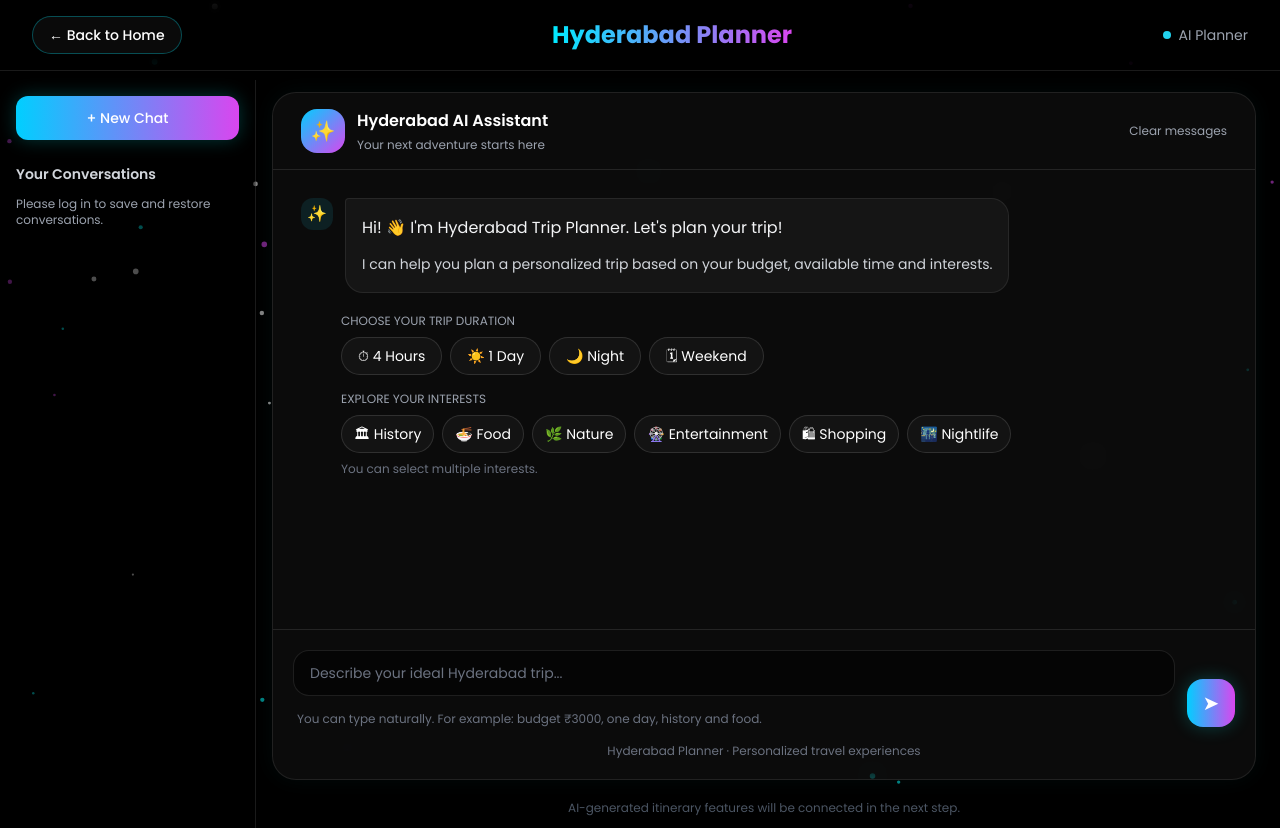
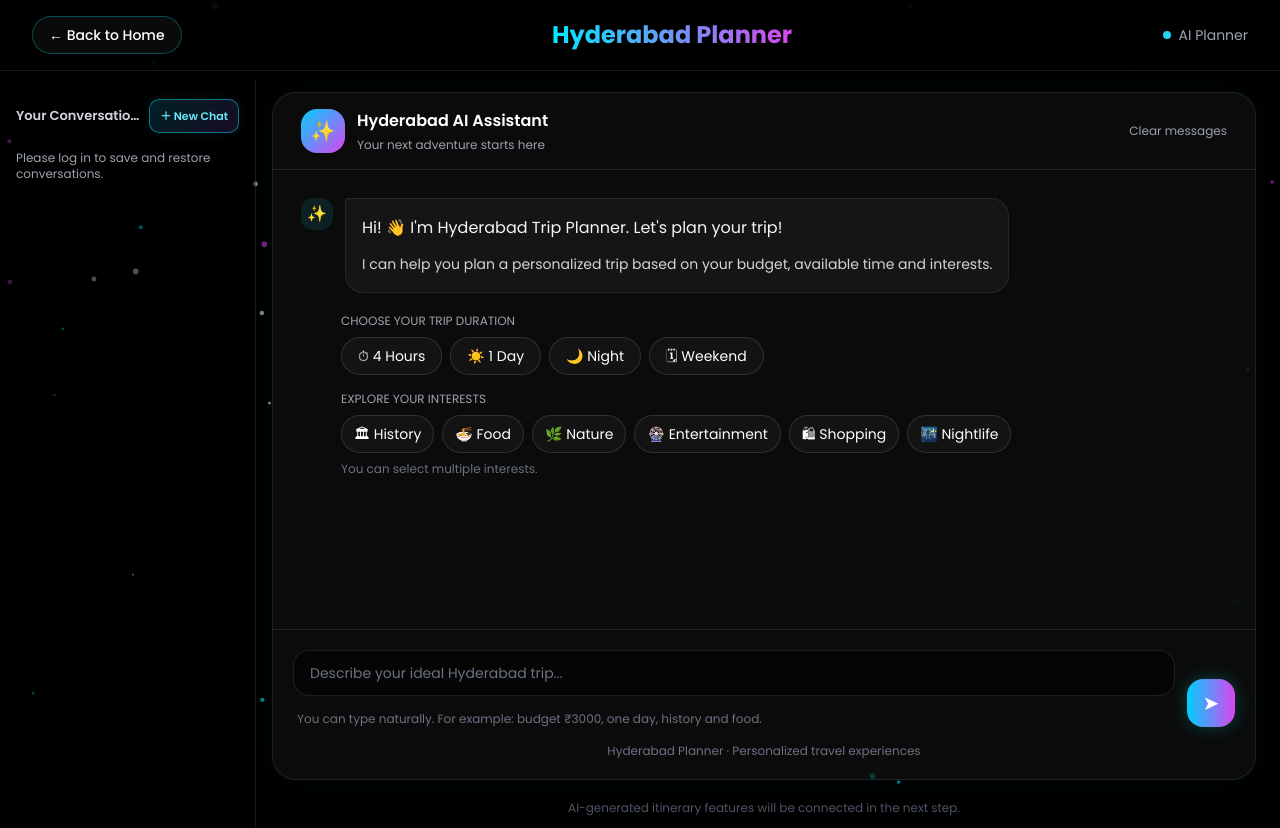
Before and after one commit to ManognaDeekonda/hyderabad_travelling, a Flask app: page /ai-planner in a window 1280 px wide. Run offline with Flask 3, Linux system fonts and the light colour scheme; some libraries are stand-ins or nearby versions.

Commit message:
Improve mobile history and new chat layout

```diff
--- a/templates/ai_planner.html
+++ b/templates/ai_planner.html
@@ -203,6 +203,105 @@
         }
 
 
+        /* NEW CHAT BUTTON */
+
+        .newChatMobileBtn {
+            display: inline-flex;
+            align-items: center;
+            justify-content: center;
+            gap: 6px;
+
+            flex-shrink: 0;
+
+            min-height: 36px;
+            padding: 8px 14px;
+
+            border-radius: 10px;
+            border: 1px solid rgba(0, 234, 255, 0.45);
+
+            background: linear-gradient(135deg,
+                    rgba(0, 234, 255, 0.14),
+                    rgba(168, 85, 247, 0.14));
+
+            color: #67e8f9;
+
+            font-size: 12px;
+            font-weight: 600;
+
+            box-shadow:
+                0 0 12px rgba(0, 234, 255, 0.08),
+                inset 0 0 12px rgba(168, 85, 247, 0.04);
+
+            cursor: pointer;
+            pointer-events: auto;
+            touch-action: manipulation;
+
+            transition:
+                transform 0.2s ease,
+                border-color 0.2s ease,
+                box-shadow 0.2s ease,
+                background 0.2s ease;
+        }
+
+        .newChatMobileBtn:hover {
+            border-color: rgba(0, 234, 255, 0.8);
+
+            background: linear-gradient(135deg,
+                    rgba(0, 234, 255, 0.22),
+                    rgba(168, 85, 247, 0.20));
+
+            box-shadow:
+                0 0 16px rgba(0, 234, 255, 0.18),
+                0 0 24px rgba(168, 85, 247, 0.08);
+        }
+
+        .newChatMobileBtn:active {
+            transform: scale(0.94);
+        }
+
+
+        /* CONVERSATION HEADER - ALL LAYOUTS */
+
+        .conversationHeader {
+            display: flex;
+            align-items: center;
+            justify-content: space-between;
+
+            width: 100%;
+            min-height: 40px;
+
+            margin-bottom: 14px;
+            gap: 6px;
+
+            box-sizing: border-box;
+        }
+
+        .conversationHeader h3 {
+            flex: 1;
+            min-width: 0;
+
+            margin: 0;
+            padding: 0;
+
+            font-size: 13px;
+            line-height: 20px;
+
+            white-space: nowrap;
+            overflow: hidden;
+            text-overflow: ellipsis;
+        }
+
+        .conversationHeader .newChatMobileBtn {
+            flex-shrink: 0;
+
+            min-height: 34px;
+            padding: 7px 10px;
+
+            font-size: 11px;
+        }
+
+
+
 
         /*=========================================
         RESPONSIVE MOBILE LAYOUT
@@ -228,8 +327,8 @@
 
             /* Mobile history button */
             /* =========================================
-   MOBILE HISTORY DRAWER
-   ========================================= */
+            MOBILE HISTORY DRAWER
+            ========================================= */
 
             .mobileHistoryBtn {
                 display: flex;
@@ -278,11 +377,11 @@
             #conversationSidebar {
                 position: fixed;
 
-                top: 0;
+                top: 80px;
                 left: 0;
 
                 width: min(82vw, 320px);
-                height: 100vh;
+                height: calc(100vh - 80px);
 
                 z-index: 100;
 
@@ -307,6 +406,17 @@
             #conversationSidebar.mobile-open {
                 transform: translateX(0);
             }
+
+
+
+            #conversationSidebar .newChatMobileBtn {
+                display: inline-flex !important;
+                cursor: pointer;
+                pointer-events: auto;
+                touch-action: manipulation;
+            }
+
+
 
 
             /* SIDEBAR OVERLAY */
@@ -371,23 +481,7 @@
             }
 
 
-            /* NEW CHAT BUTTON */
-
-            #newChatBtn {
-                position: relative;
-
-                z-index: 101;
-
-                width: 100%;
-
-                min-height: 48px;
-
-                cursor: pointer;
-
-                pointer-events: auto;
-
-                touch-action: manipulation;
-            }
+
 
             /* Main content uses entire screen */
             main {
@@ -570,6 +664,9 @@
                 overflow: hidden;
                 text-overflow: ellipsis;
             }
+
+
+
         }
 
 
@@ -619,6 +716,8 @@
             .message {
                 max-width: 94%;
             }
+
+
         }
 
         @media (min-width: 640px) {
@@ -686,14 +785,15 @@
 
             <!-- LEFT SIDEBAR: CONVERSATION HISTORY -->
             <aside id="conversationSidebar" class="w-64 shrink-0 border-r border-white/10 bg-black/40 p-4">
-                <button id="newChatBtn" type="button"
-                    class="glowBtn w-full rounded-xl px-4 py-3 text-sm font-medium mb-6">
-                    + New Chat
-                </button>
-
-                <h3 class="font-semibold text-sm text-gray-300 mb-3">
-                    Your Conversations
-                </h3>
+                <div class="conversationHeader">
+                    <h3 class="font-semibold text-sm text-gray-300">
+                        Your Conversations
+                    </h3>
+
+                    <button id="newChatBtn" type="button" class="newChatMobileBtn">
+                        ＋ New Chat
+                    </button>
+                </div>
 
                 <div id="conversationList" class="flex flex-col gap-2">
                     <p class="text-xs text-gray-500">
```
